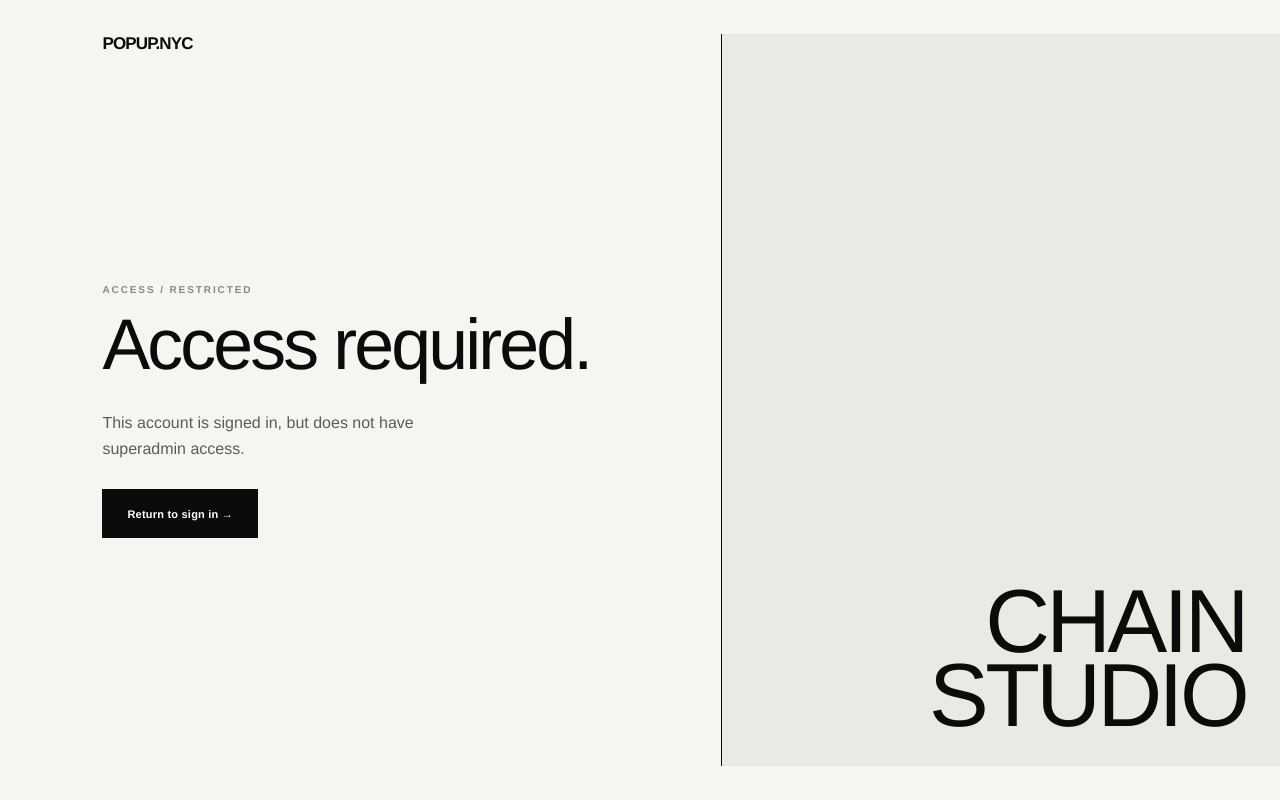
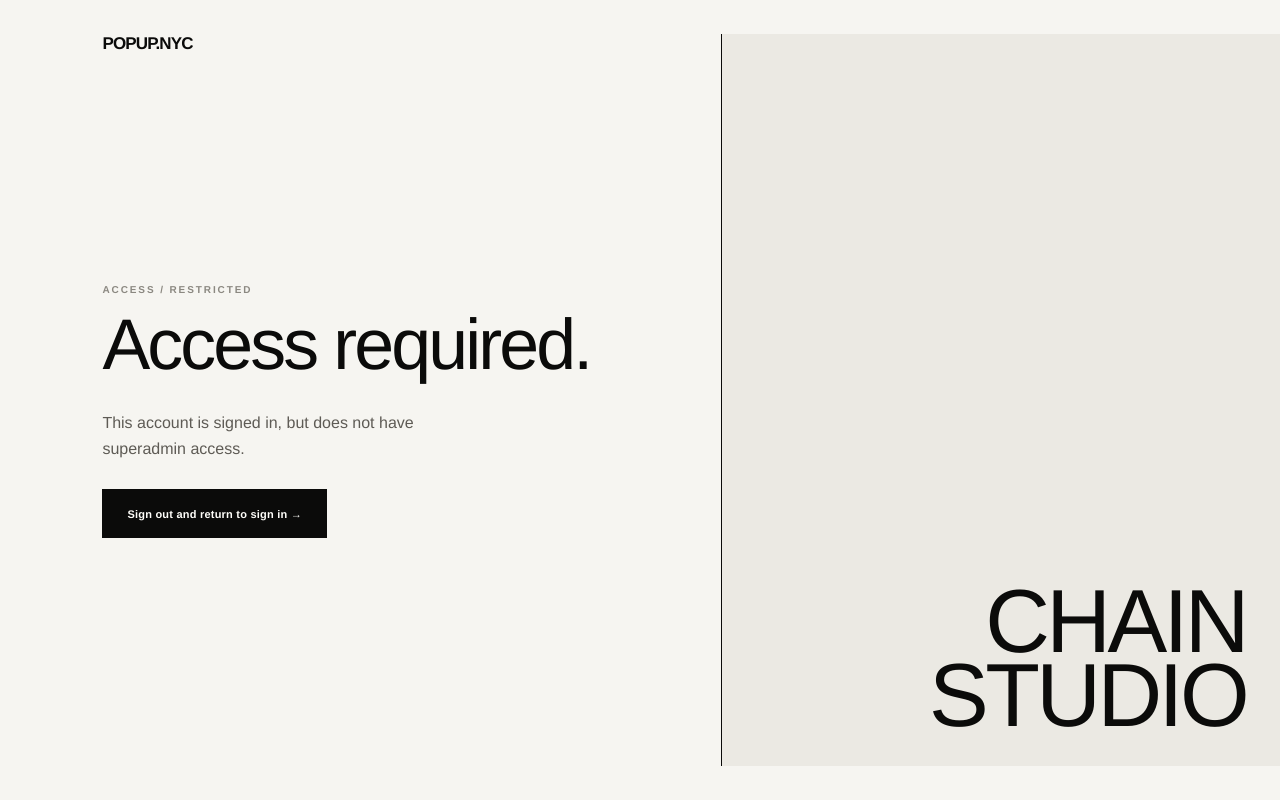
Before and after one commit to jocelynnn21/prompt-chain-studio, a Next.js app: page /unauthorized in a window 1280 px wide. Built offline with nearby package versions, Linux system fonts and the light colour scheme; no server answers.

Commit message:
Fix return to sign in from unauthorized page

```diff
--- a/app/unauthorized/page.tsx
+++ b/app/unauthorized/page.tsx
@@ -1,6 +1,7 @@
 import { createClient } from "@/lib/supabase/server";
+import ReturnToSignIn from "@/components/ReturnToSignIn";
 export default async function Unauthorized() {
   const supabase = await createClient();
   const { data: { user } } = await supabase.auth.getUser();
-  return <main className="auth-shell"><div className="auth-mark">POPUP.NYC</div><section className="auth-card"><p className="eyebrow">ACCESS / RESTRICTED</p><h1>Access required.</h1><p>{user?.email ?? "This account"} is signed in, but does not have superadmin access.</p><a className="primary" href="/login">Return to sign in →</a></section></main>;
+  return <main className="auth-shell"><div className="auth-mark">POPUP.NYC</div><section className="auth-card"><p className="eyebrow">ACCESS / RESTRICTED</p><h1>Access required.</h1><p>{user?.email ?? "This account"} is signed in, but does not have superadmin access.</p><ReturnToSignIn /></section></main>;
 }
--- /dev/null
+++ b/components/ReturnToSignIn.tsx
@@ -0,0 +1,28 @@
+"use client";
+
+import { useState } from "react";
+import { createClient } from "@/lib/supabase/client";
+
+export default function ReturnToSignIn() {
+  const [busy, setBusy] = useState(false);
+  const [error, setError] = useState("");
+
+  async function returnToSignIn() {
+    setBusy(true);
+    setError("");
+    const { error: signOutError } = await createClient().auth.signOut({ scope: "local" });
+    if (signOutError) {
+      setError(signOutError.message);
+      setBusy(false);
+      return;
+    }
+    window.location.replace("/login");
+  }
+
+  return <>
+    <button className="primary" disabled={busy} onClick={returnToSignIn}>
+      {busy ? "Signing out…" : "Sign out and return to sign in →"}
+    </button>
+    {error && <p role="alert" className="auth-error">{error}</p>}
+  </>;
+}
```
